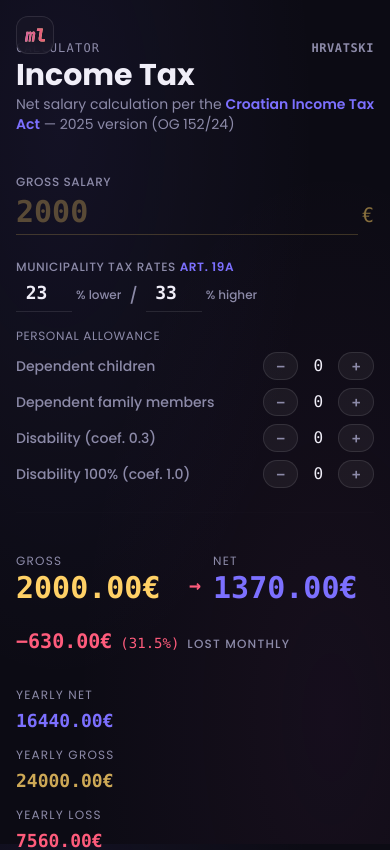
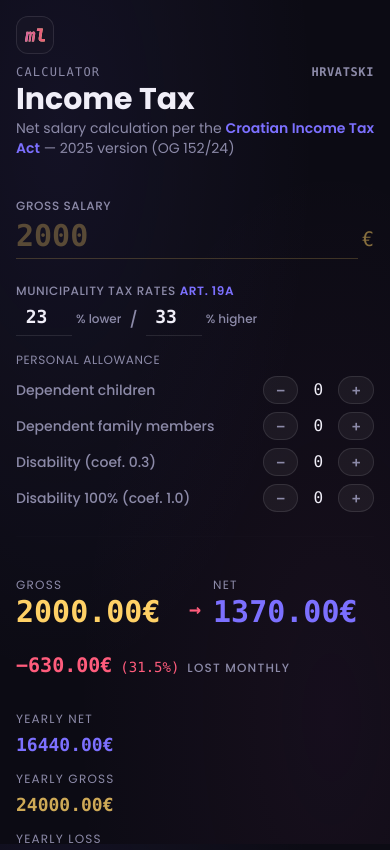
Before and after one commit to MarinoLinic/linic.net, a React (Vite) app: page /salary/en in a window 390 px wide. Shown: the top 850 px of the page. Built offline with nearby package versions, Linux system fonts and the light colour scheme.

Commit message:
Fixed logo

```diff
--- a/src/pages/SalaryCalculator.tsx
+++ b/src/pages/SalaryCalculator.tsx
@@ -119,7 +119,7 @@
 	}
 
 	return (
-		<div className="max-w-3xl mx-auto px-4 sm:px-6 md:px-8 pt-10 md:pt-16 pb-12 min-h-screen">
+		<div className="max-w-3xl mx-auto px-4 sm:px-6 md:px-8 pt-16 pb-12 min-h-screen">
 			<BackButton />
 
 			<div className="mb-10">
```
